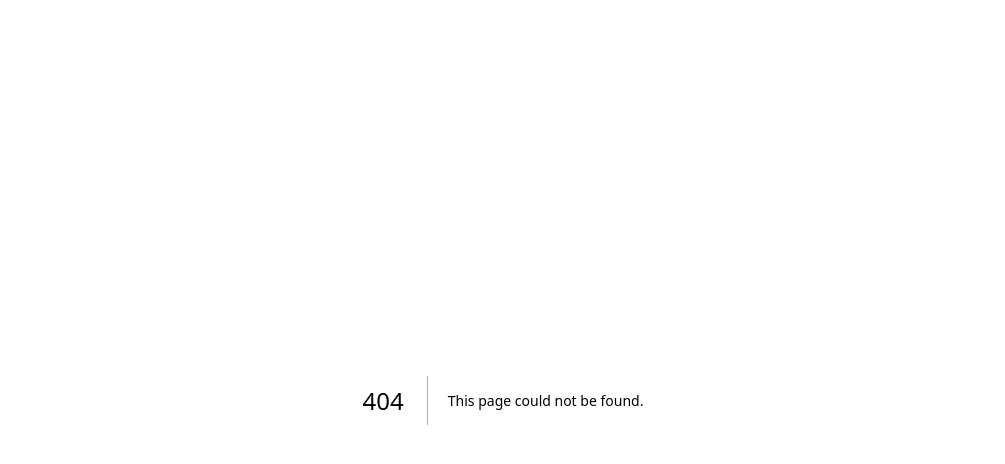
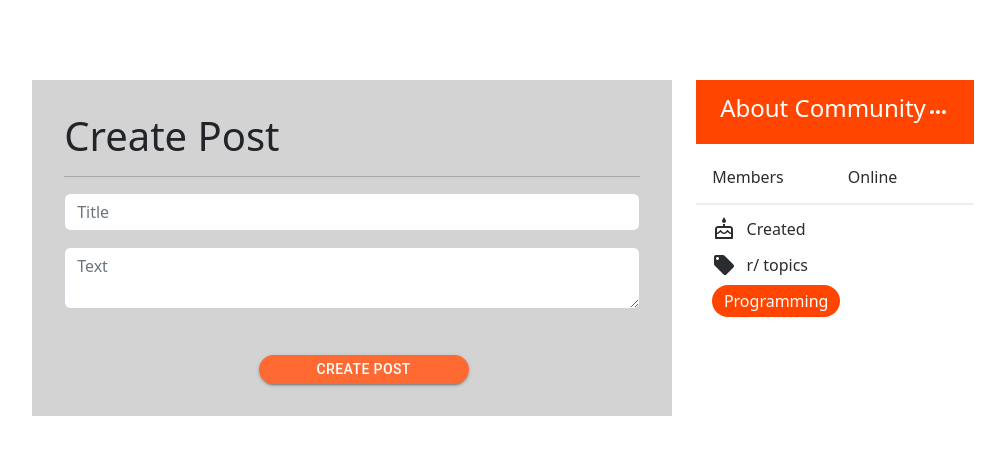
Before and after one commit to Kuro0911/reddit-clone, a Next.js app: page /r/1/submit in a window 1280 px wide. Before the commit this address had no page. Shown: the top 464 px of the page, without its empty margins (137-1142 px from the left). Built offline with nearby package versions, Linux system fonts and the light colour scheme.

Commit message:
add post

```diff
--- /dev/null
+++ b/components/subreddit/AddPost/AddPost.js
@@ -0,0 +1,63 @@
+import React, { useState } from "react";
+import AddPostWrapper from "./AddPost.style";
+import "bootstrap/dist/css/bootstrap.min.css";
+import { About } from "../About/About";
+import Button from "@mui/material/Button";
+import { addNewPost } from "../../../data/Api";
+
+export default function AddPost(props) {
+  const [post, setPost] = useState({
+    title: "",
+    postedBy: "dhananajai",
+    sub_id: "first",
+    data: "",
+  });
+  const handleChangeTitle = (e) => {
+    setPost({ ...post, title: e.target.value });
+  };
+  const handleChangeData = (e) => {
+    setPost({ ...post, data: e.target.value });
+  };
+  const handlePost = () => {
+    addNewPost(props.sub_id, post)
+      .then((res) => {
+        console.log("success");
+      })
+      .catch((err) => {
+        console.log(err);
+      });
+    console.log(post);
+  };
+  return (
+    <AddPostWrapper>
+      <div className="wrap">
+        <h1>Create Post</h1>
+        <hr />
+        <div class="input-group mb-3">
+          <input
+            type="text"
+            placeholder="Title"
+            class="form-control"
+            onChange={handleChangeTitle}
+            value={post.title}
+          />
+        </div>
+        <div class="input-group">
+          <textarea
+            class="form-control"
+            placeholder="Text"
+            aria-label="With textarea"
+            onChange={handleChangeData}
+            value={post.data}
+          ></textarea>
+        </div>
+        <div className="btn-wrap">
+          <Button variant="contained" className="btn" onClick={handlePost}>
+            Create post
+          </Button>
+        </div>
+      </div>
+      <About />
+    </AddPostWrapper>
+  );
+}
--- /dev/null
+++ b/components/subreddit/AddPost/AddPost.style.js
@@ -0,0 +1,31 @@
+import styled from "styled-components";
+
+const AddPostWrapper = styled.div`
+  display: flex;
+  justify-content: center;
+  padding-top: 5em;
+  .wrap {
+    padding: 2em;
+    margin-right: 1.5em;
+    width: 50%;
+    background-color: lightgrey;
+  }
+  .btn-wrap {
+    display: flex;
+    flex-direction: row;
+    justify-content: center;
+    align-items: center;
+    margin-top: 2em;
+    .btn {
+      border-radius: 20px;
+      background-color: #ff6a33;
+      color: white;
+      width: 15em;
+      margin-left: 4%;
+      height: 2.1em;
+      margin-top: 1em;
+    }
+  }
+`;
+
+export default AddPostWrapper;
--- a/components/subreddit/CreatePost/CreatePost.js
+++ b/components/subreddit/CreatePost/CreatePost.js
@@ -9,7 +9,7 @@ export const CreatePost = (props) => {
       <div className="avtar">
         <img src={props.pfp} className="img" alt="no" />
       </div>
-      <a className="create-post" href={`/${props.id}/submit`}>
+      <a className="create-post" href={`/r/${props.id}/submit`}>
         <input placeholder="Post" />
       </a>
       <div className="icons">
--- a/data/Api.js
+++ b/data/Api.js
@@ -14,3 +14,8 @@ export const getSubreddit = (sub_id) => {
   const request = api.get(sub_id);
   return request;
 };
+export const addNewPost = (sub_id, post) => {
+  console.log(sub_id);
+  const request = api.post(sub_id, { ...post });
+  return request;
+};
--- a/package.json
+++ b/package.json
@@ -15,10 +15,12 @@
     "@mui/material": "^5.11.1",
     "@next/font": "13.1.0",
     "axios": "^1.2.1",
+    "bootstrap": "^5.2.3",
     "eslint": "8.30.0",
     "eslint-config-next": "13.1.0",
     "next": "13.1.0",
     "react": "18.2.0",
+    "react-bootstrap": "^2.7.0",
     "react-dom": "18.2.0",
     "styled-components": "^5.3.6"
   }
--- /dev/null
+++ b/pages/r/[slug]/submit/index.js
@@ -0,0 +1,8 @@
+import { useRouter } from "next/router";
+import React from "react";
+import AddPost from "../../../../components/subreddit/AddPost/AddPost";
+
+export default function Submit() {
+  const router = useRouter();
+  return <AddPost sub_id={router.query.slug} />;
+}
```
Also changed, not shown: 1 other file (tests, documents, lock files or other folders).
